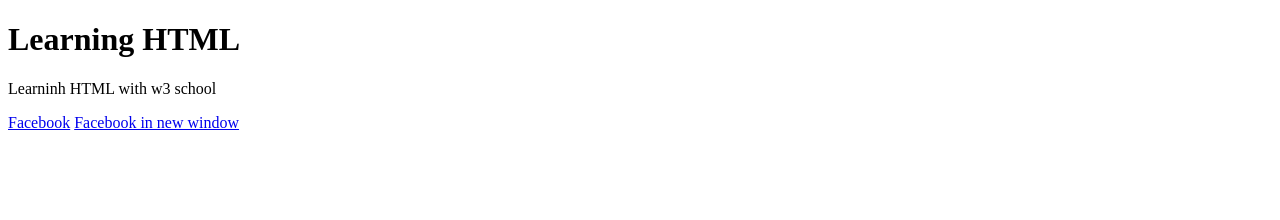
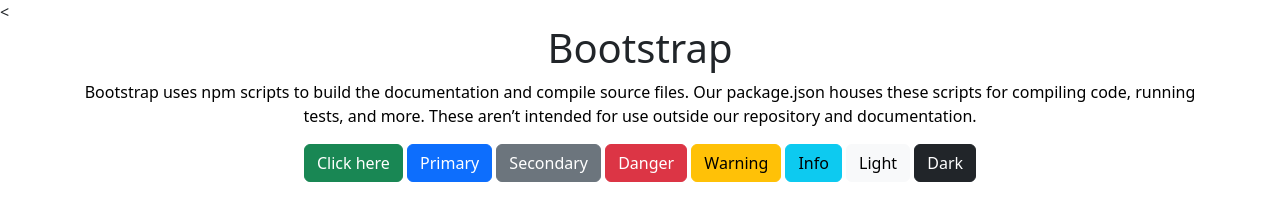
Before and after one commit to saqlain-aslam/Training, a plain HTML site: page index.html in a window 1280 px wide. Drawn offline with nearby package versions, Linux system fonts and the light colour scheme.

Commit message:
Bootstrap

```diff
--- a/index.html
+++ b/index.html
@@ -1,51 +1,43 @@
- <!DOCTYPE html>
+<!DOCTYPE html>
+<<!DOCTYPE html>
 <html>
 <head>
-	<meta charset="utf-8">
-	<meta name="viewport" content="width=device-width, initial-scale=1">
-	<title>Learning HTML</title>
+  <meta charset="utf-8">
+  <meta name="viewport" content="width=device-width, initial-scale=1">
+
+  <title>learning Bootstrap </title>
+
+  <!-- link to add bootstrap CSS-->
+  <link href="https://cdn.jsdelivr.net/npm/bootstrap@5.3.2/dist/css/bootstrap.min.css" rel="stylesheet">
+
 </head>
 <body>
-<h1>Learning HTML</h1>
-<p>Learninh HTML with w3 school</p>
+
+
+<div class="container text-center ">
+
+  <h1 class="text-gray">  Bootstrap</h1>
+
+  <p class="text-black  text-center ">Bootstrap uses npm scripts to build the documentation and compile source files. Our package.json houses these scripts for compiling code, running tests, and more. These aren’t intended for use outside our repository and documentation. </p>
+
+  <button class="btn btn-success">Click here</button>
+  <button class="btn btn-primary">Primary</button>   <!-- Blue -->
+<button class="btn btn-secondary">Secondary</button> <!-- Gray -->
+<button class="btn btn-danger">Danger</button>     <!-- Red -->
+<button class="btn btn-warning">Warning</button>   <!-- Yellow -->
+<button class="btn btn-info">Info</button>         <!-- Light Blue -->
+<button class="btn btn-light">Light</button>       <!-- White -->
+<button class="btn btn-dark">Dark</button>         <!-- Black -->
+
+
+</div>
 
 
 
-<!-- learning a tag -->
-<a href="www.facebook.com">Facebook</a>
 
-
- <!-- open in new window -->
-<a href="www.facebook.com" target="_blank">Facebook in new window </a>
-    <script src="problems.js"></script>
+<!-- for bootstrap js -->
+<script src="https://cdn.jsdelivr.net/npm/bootstrap@5.3.2/dist/js/bootstrap.bundle.min.js"></script>
 
 
 </body>
 </html>
-
-
-
-
-<!--  <!DOCTYPE html>
-<html lang="en">
-<head>
-  <meta charset="UTF-8">
-  <meta name="viewport" content="width=device-width, initial-scale=1.0">
-  <title>Setting Bootstrap</title>
-  <link href="https://cdn.jsdelivr.net/npm/bootstrap@5.3.2/dist/css/bootstrap.min.css" rel="stylesheet">
-</head>
-<body>
-
-<div class="container mt-5">
-  <h1 class="text-center text-primary">Welcome to My Website</h1>
-  <p class="text-center">This site is built with Bootstrap in Sublime Text.</p>
-  <div class="text-center">
-    <button class="btn btn-success">Click Me</button>
-  </div>
-</div>
-
-<script src="https://cdn.jsdelivr.net/npm/bootstrap@5.3.2/dist/js/bootstrap.bundle.min.js"></script>
-    <script src="problem.js"></script>
-
-</body>
-</html> -->
```
Also changed, not shown: Docs.txt (added), commented-code.txt (added).
